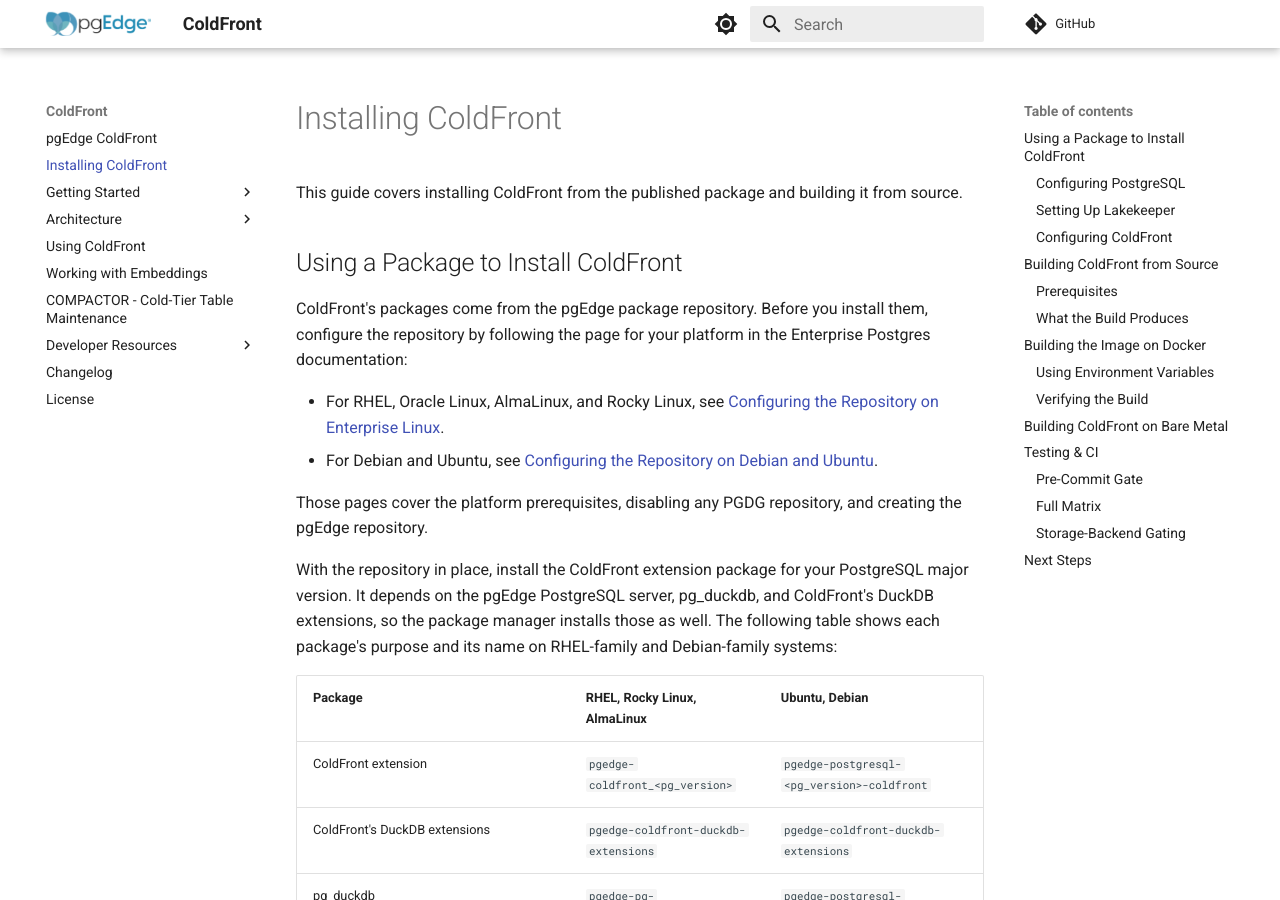
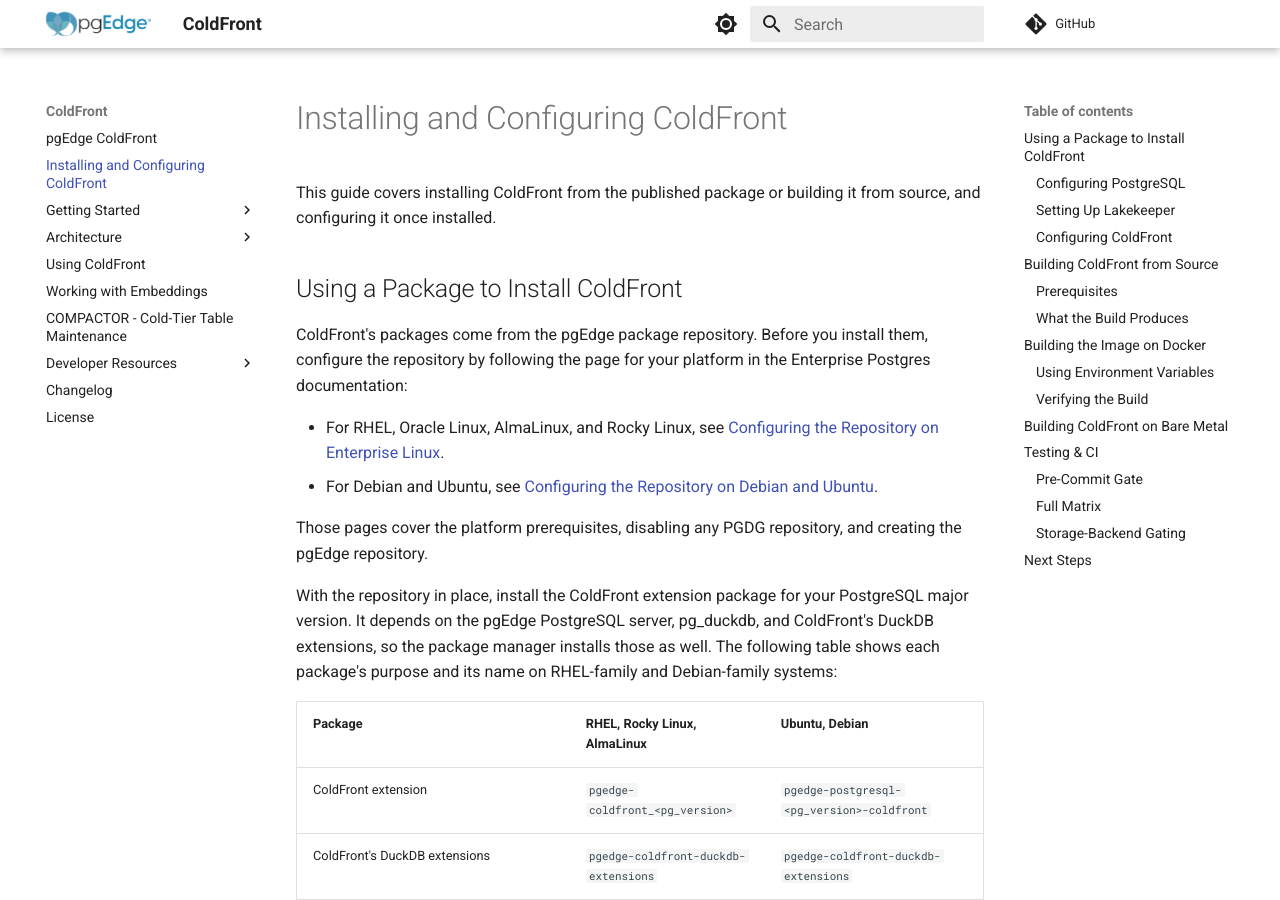
Before and after one commit to pgEdge/coldfront, an MkDocs documentation site: the page built from docs/installation.md, in a window 1280 px wide and 900 px high. Built offline with MkDocs 1.6.1 and Material for MkDocs 9.7.7, drawn with Linux system fonts in a browser that asks for light colours; comment, search, counter and statistics services are not loaded.

Commit message:
docs: rename Installing ColdFront to Installing and Configuring ColdFront

```diff
--- a/docs/installation.md
+++ b/docs/installation.md
@@ -1,7 +1,7 @@
-# Installing ColdFront
+# Installing and Configuring ColdFront
 
-This guide covers installing ColdFront from the published package and
-building it from source.
+This guide covers installing ColdFront from the published package or
+building it from source, and configuring it once installed.
 
 ## Using a Package to Install ColdFront
 
--- a/mkdocs.yml
+++ b/mkdocs.yml
@@ -57,7 +57,7 @@ repo_url: https://github.com/pgEdge/ColdFront
 
 nav:
   - pgEdge ColdFront: index.md
-  - Installing ColdFront: installation.md
+  - Installing and Configuring ColdFront: installation.md
   - Getting Started:
       - Getting Started with ColdFront: walkthrough.md
       - Exploring Tiered Storage: walkthrough_tiered.md
```
